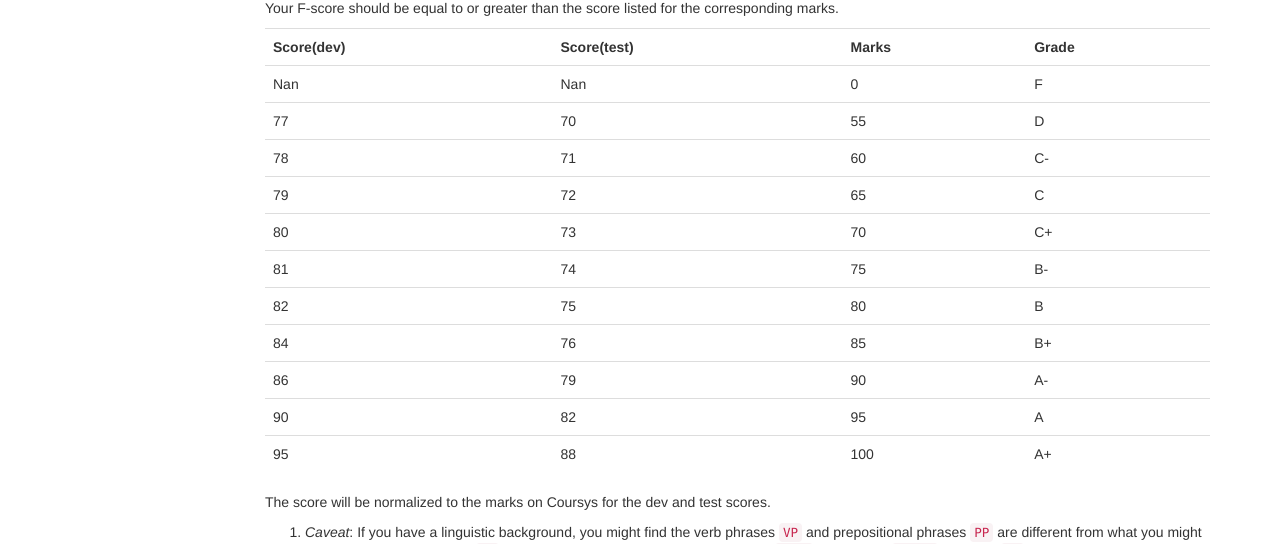
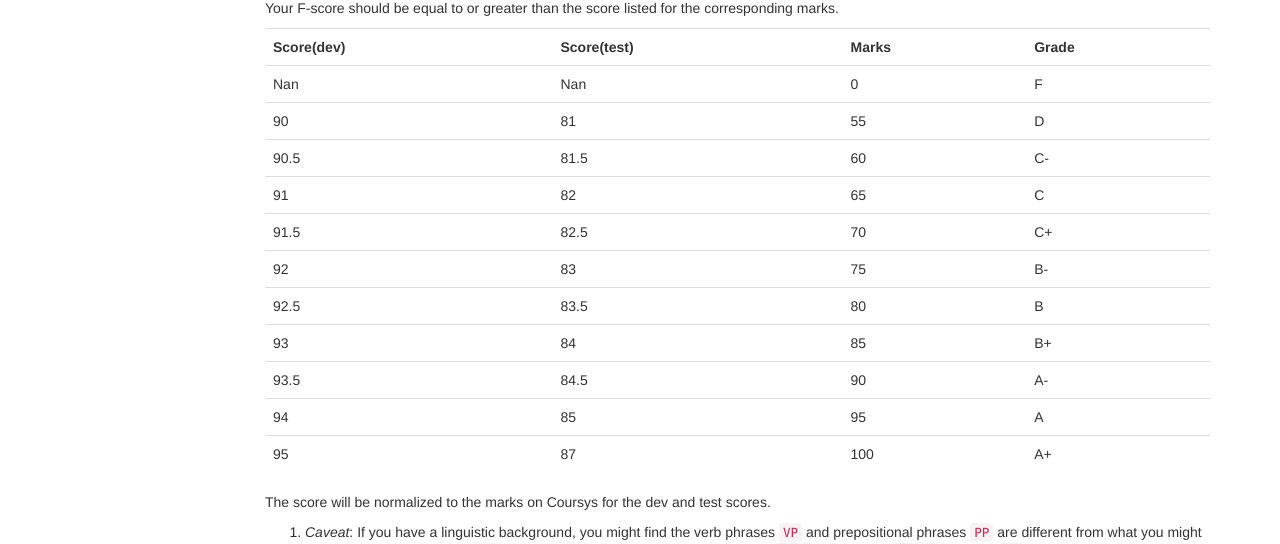
Before and after one commit to anoopsarkar/advanced-nlp-class, a Jekyll site: the page built from hw1.md, in a window 1280 px wide and 900 px high, scrolled down 7815 px. Shown: the part 147-691 px from the top of the window. Built offline with Jekyll 4.4.1, drawn with Linux system fonts in a browser that asks for light colours; nearby versions of some CDN libraries; formulas are drawn with MathJax 3.

Commit message:
grading scheme still not finalized

```diff
--- a/hw1.md
+++ b/hw1.md
@@ -500,16 +500,16 @@ Your F-score should be equal to or greater than the score listed for the corresp
 
 | **Score(dev)** | **Score(test)** | **Marks** | **Grade** |
 | Nan  | Nan  | 0   | F  |
-| 77   | 70   | 55  | D  |
-| 78   | 71   | 60  | C- |
-| 79   | 72   | 65  | C  |
-| 80   | 73   | 70  | C+ |
-| 81   | 74   | 75  | B- |
-| 82   | 75   | 80  | B  |
-| 84   | 76   | 85  | B+ |
-| 86   | 79   | 90  | A- |
-| 90   | 82   | 95  | A  |
-| 95   | 88   | 100 | A+ |
+| 90   | 81   | 55  | D  |
+| 90.5 | 81.5 | 60  | C- |
+| 91   | 82   | 65  | C  |
+| 91.5 | 82.5 | 70  | C+ |
+| 92   | 83   | 75  | B- |
+| 92.5 | 83.5 | 80  | B  |
+| 93   | 84   | 85  | B+ |
+| 93.5 | 84.5 | 90  | A- |
+| 94   | 85   | 95  | A  |
+| 95   | 87   | 100 | A+ |
 {: .table}
 
 The score will be normalized to the marks on Coursys for the dev and test scores.
```
